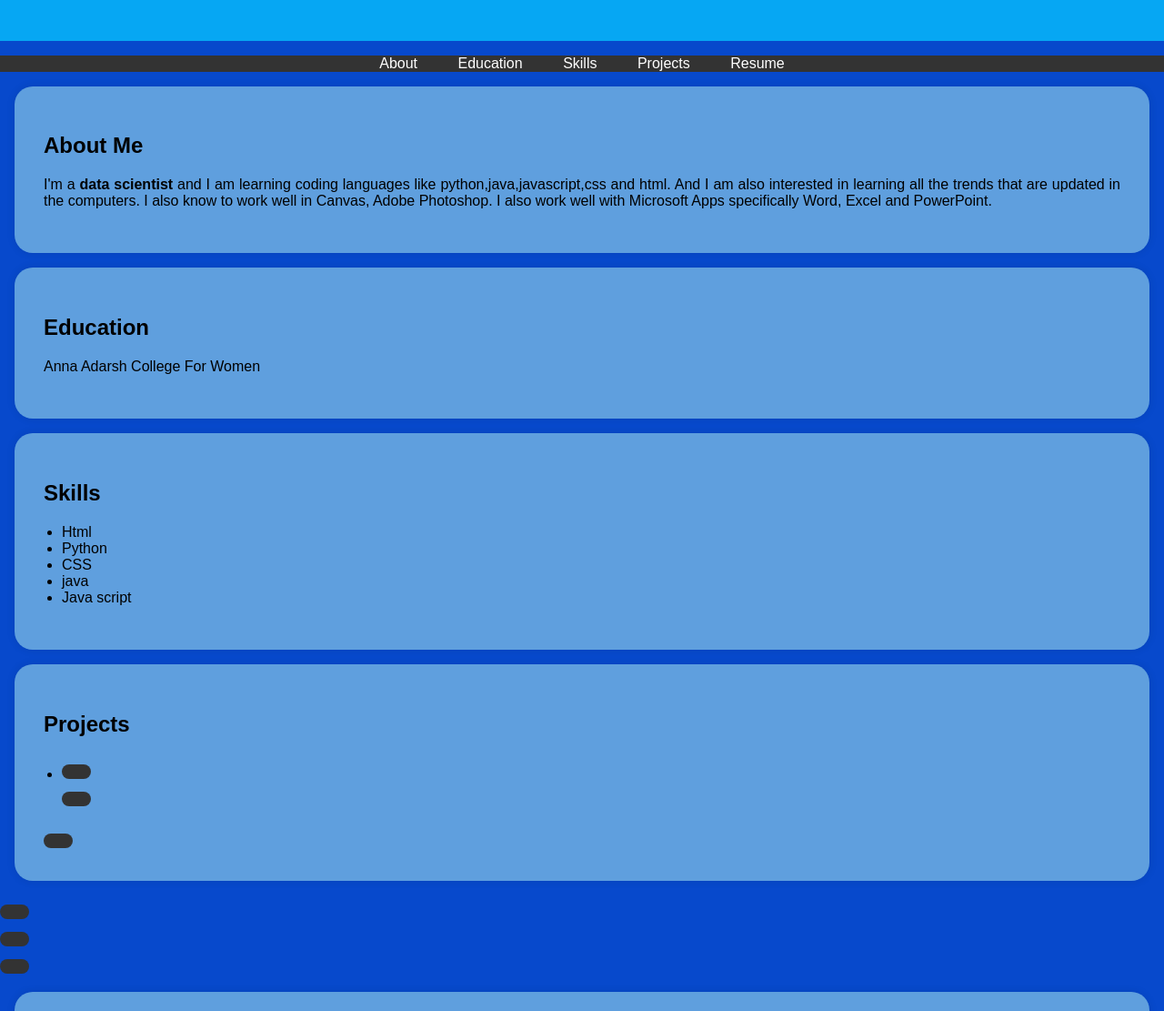
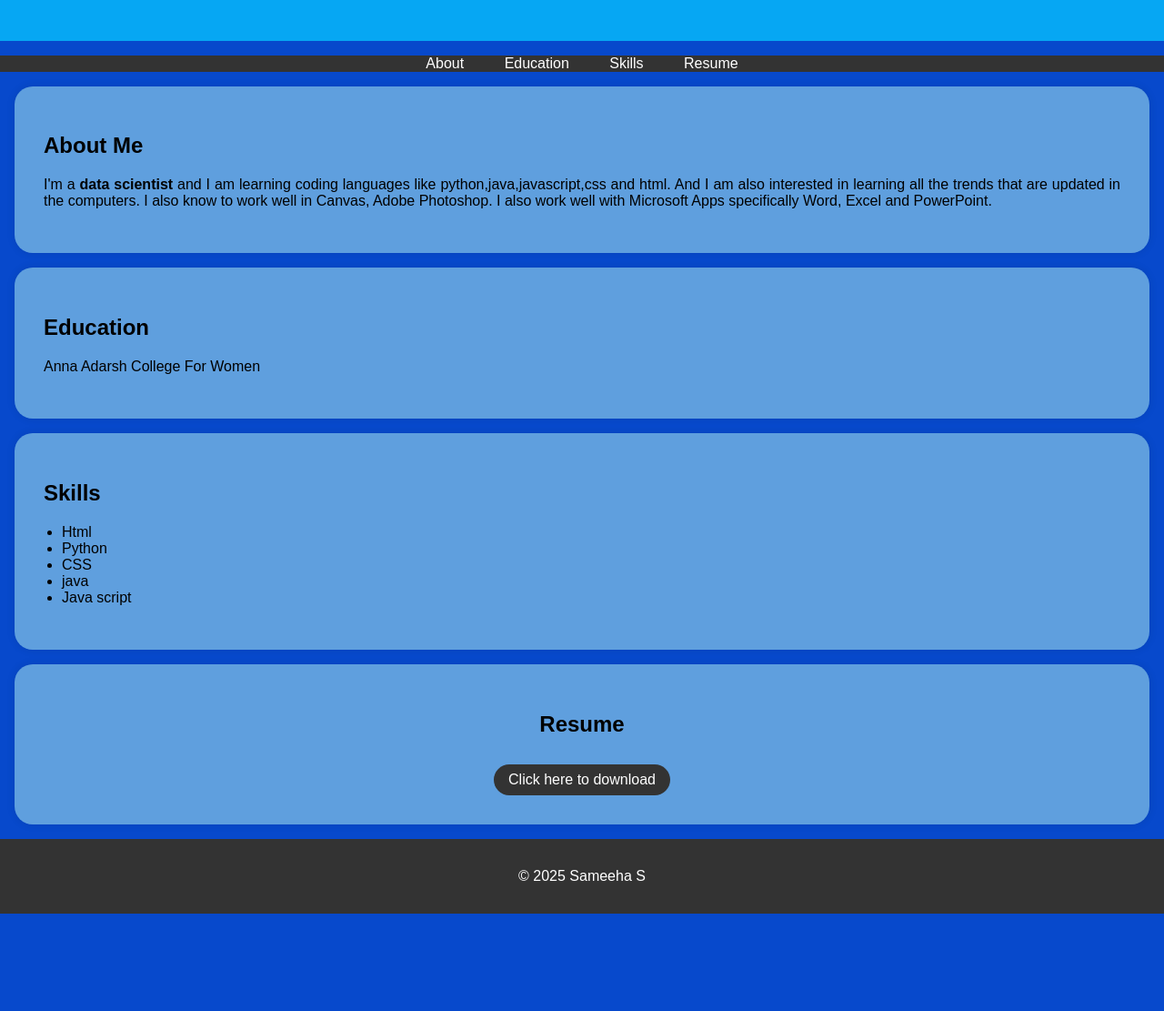
Before and after one commit to SAMEEHA14-GH/digital-portfolio, a plain HTML site: page index.html in a window 1280 px wide. Shown: the part 200-1311 px from the top of the page at 91% size. After the commit the page ends 1204 px from the top, so only its background shows below. Drawn offline with Linux system fonts and the light colour scheme.

Commit message:
Update index.html

```diff
--- a/index.html
+++ b/index.html
@@ -108,7 +108,6 @@
             <li><a href="#about">About</a></li>
             <li><a href="#education">Education</a></li>
             <li><a href="#skills">Skills</a></li>
-            <li><a href="#projects">Projects</a></li>
             <li><a href="#resume">Resume</a></li>
 
         </ul>
@@ -140,15 +139,6 @@
                 <li>CSS</li>
                 <li>java</li>
                 <li>Java script</li>
-            </ul>
-        </div>
-    </section>
-
-    <section id="Projects">
-        <div class="section-content">
-            <h2>Projects</h2>
-            <ul>
-                <li><a href="C:\Users\SAMEE\OneDrive\Documents\PRJ2.html" target="_blank" class="download-button"></li>
             </ul>
         </div>
     </section>
```
